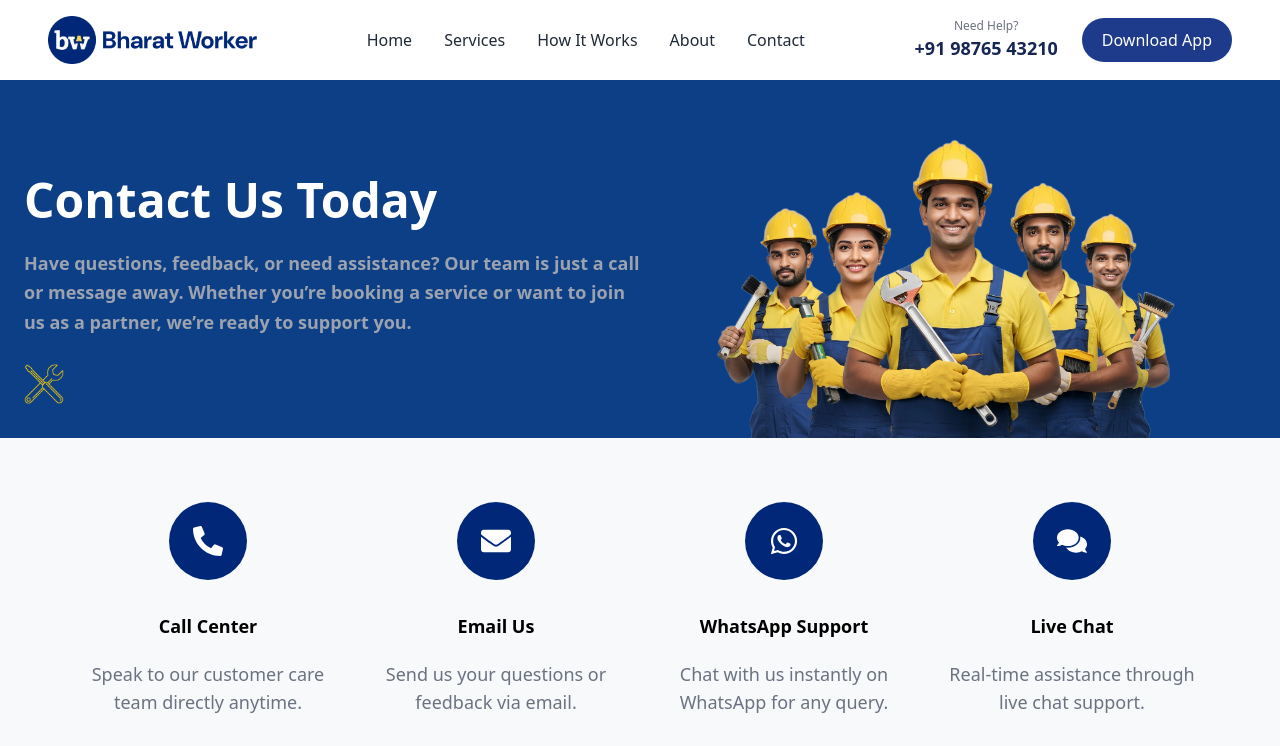
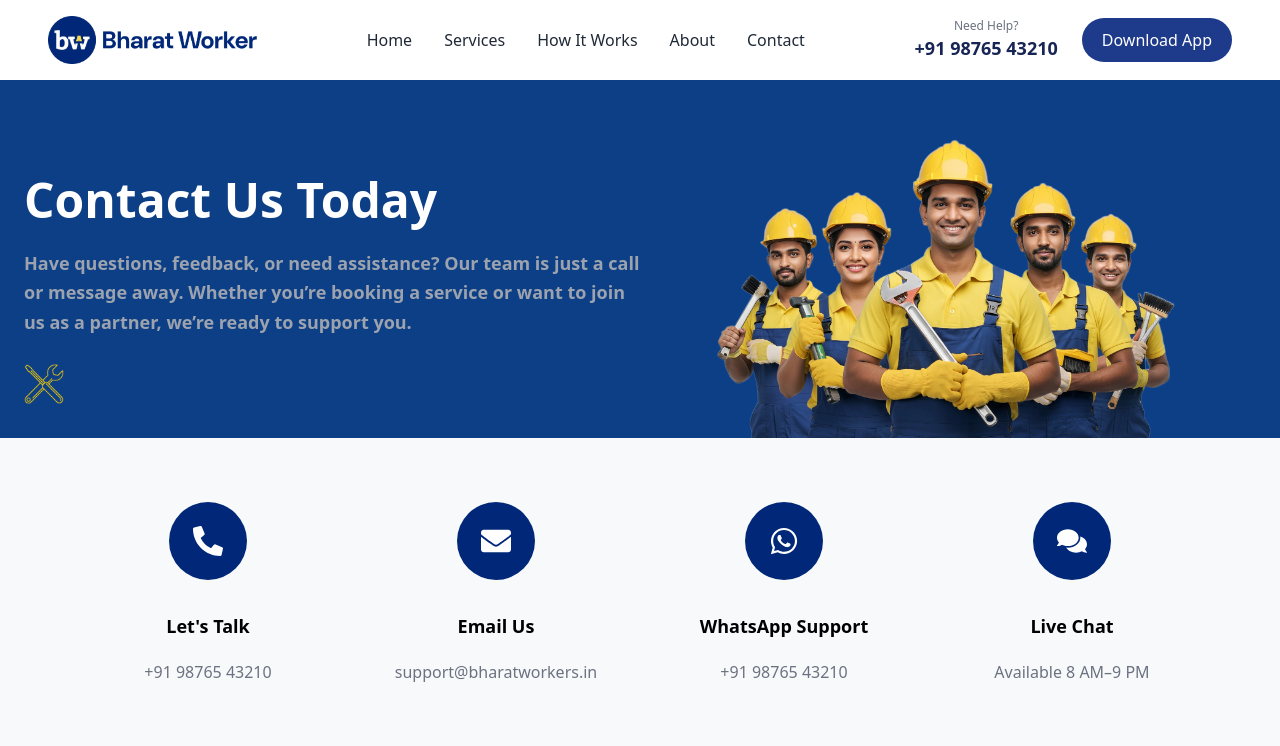
Before and after one commit to adityasinghchouhan1/BharatWorkerweb, a React (Vite) app: page /Contact in a window 1280 px wide. Shown: the top 746 px of the page. Built offline with nearby package versions, Linux system fonts and the light colour scheme.

Commit message:
add trustus compoenet

```diff
--- a/package.json
+++ b/package.json
@@ -13,9 +13,11 @@
     "gsap": "^3.13.0",
     "lucide-react": "^0.536.0",
     "react": "^19.1.0",
+    "react-compare-image": "^3.5.7",
     "react-countup": "^6.5.3",
     "react-dom": "^19.1.0",
     "react-icons": "^5.5.0",
+    "react-intersection-observer": "^9.16.0",
     "react-router-dom": "^7.7.1",
     "react-slick": "^0.30.3",
     "slick-carousel": "^1.8.1"
--- a/src/Components/Counters.jsx
+++ b/src/Components/Counters.jsx
@@ -1,26 +1,39 @@
-import React from 'react';
-import CountUp from 'react-countup';
+import React from 'react'
+import CountUp from 'react-countup'
+import { useInView } from 'react-intersection-observer'
 
 const stats = [
   { label: 'Skilled Workers Registered', value: 12500 },
   { label: 'Jobs Completed', value: 28000 },
   { label: 'Cities Covered', value: 50 },
   { label: 'Trusted Employers', value: 1200 },
-];
+]
 
-const Counters = () => (
-  <div className="flex flex-wrap justify-center gap-48 px-4 py-10 mx-20 rounded-xl bg-yellow-300">
+const Counters = () => {
+  const { ref, inView } = useInView({ triggerOnce: true })
+
+  return (
+    <div
+      ref={ref}
+      className="flex flex-wrap sm:flex-row flex-col justify-center gap-16 px-4 py-14 mx-4 md:mx-20 rounded-xl bg-yellow-400"
+    >
       {stats.map((item) => (
         <div key={item.label} className="text-center">
           <div className="text-4xl font-bold text-gray-900 mb-2">
-          <CountUp end={item.value} duration={2} separator="" />+
+            {inView ? (
+              <CountUp end={item.value} duration={2} separator="," />
+            ) : (
+              0
+            )}
+            +
           </div>
-        <div className="text-sm font-normal text-gray-800 max-w-[200px] mx-auto">
+          <div className="text-sm font-normal text-gray-500 max-w-[200px] mx-auto">
             {item.label}
           </div>
         </div>
       ))}
     </div>
-);
+  )
+}
 
-export default Counters;
+export default Counters
--- /dev/null
+++ b/src/Components/TrustUs.jsx
@@ -0,0 +1,82 @@
+import React from 'react'
+import img1a from '../../public/before-after/1a.jpg'
+import img1b from '../../public/before-after/1b.jpg'
+import CompareImage from 'react-compare-image'
+import { FaCheck } from 'react-icons/fa'
+
+const trustPoints = [
+  {
+    title: 'Skilled & Verified Workers',
+    description:
+      'Every worker is background-checked, trained, and certified for quality service.',
+  },
+  {
+    title: 'Customized Workforce Solutions',
+    description:
+      'We match the right worker to your exact job requirement — from cleaning to repairs.',
+  },
+  {
+    title: 'Safe & Reliable Services',
+    description:
+      'We follow safety protocols and ensure dependable service every time.',
+  },
+  {
+    title: 'On-Time & Professional',
+    description:
+      'Our workers value your time — expect punctuality, discipline, and professionalism.',
+  },
+  {
+    title: 'Transparent & Fair Pricing',
+    description: 'No hidden charges. Clear pricing that fits your budget.',
+  },
+  {
+    title: 'Your Satisfaction, Our Commitment',
+    description:
+      'We’re with you every step of the way — from booking to job completion.',
+  },
+]
+
+const TrustUs = () => {
+  return (
+    <div className="bg-[#0c4193] text-white py-20 px-4 md:px-20 flex flex-col md:flex-row items-center gap-10">
+      {/* Left Section */}
+      <div className="flex-1">
+        <button className="bg-gray-50/10 text-white text-xs px-4 py-1 rounded-full mb-4 font-medium">
+          WHY CHOOSE BHARAT WORKERS
+        </button>
+        <h2 className="text-3xl md:text-4xl font-bold mb-8">
+          Top Six Reasons to Trust Us
+        </h2>
+        <ul className="space-y-6">
+          {trustPoints.map((point, index) => (
+            <li key={index} className="flex items-start gap-3">
+              <FaCheck className="text-yellow-400 mt-1" />
+              <div>
+                <p className="font-semibold">{point.title}</p>
+                <p className="text-sm text-gray-100">{point.description}</p>
+              </div>
+            </li>
+          ))}
+        </ul>
+      </div>
+
+      {/* Right Section */}
+      {/* Right Section */}
+      <div className="flex-1 w-full max-w-md md:max-w-lg">
+        <div className="rounded-lg overflow-hidden">
+          <CompareImage
+            leftImage={img1a}
+            rightImage={img1b}
+            leftImageLabel="After"
+            rightImageLabel="Before"
+            sliderLineColor="#fff"
+            sliderPositionPercentage={0.5}
+            handleSize={40}
+          />
+        </div>
+      </div>
+    </div>
+  )
+}
+
+export default TrustUs
--- a/src/Pages/Contact.jsx
+++ b/src/Pages/Contact.jsx
@@ -10,24 +10,24 @@ import ContectUsForm from '../Components/ContectUsForm'
 const featureItems = [
   {
     icon: <FaPhoneAlt className="text-white text-3xl" />,
-    title: 'Call Center',
-    description: 'Speak to our customer care team directly anytime.',
+    title: "Let's Talk",
+    description: '+91 98765 43210',
   },
   {
     icon: <FaEnvelope className="text-white text-3xl" />,
     title: 'Email Us',
-    description: 'Send us your questions or feedback via email.',
+    description: 'support@bharatworkers.in',
   },
   {
     icon: <FaWhatsapp className="text-white text-3xl" />,
     title: 'WhatsApp Support',
-    description: 'Chat with us instantly on WhatsApp for any query.',
+    description: '+91 98765 43210',
   },
 
   {
     icon: <FaComments className="text-white text-3xl" />,
     title: 'Live Chat',
-    description: 'Real-time assistance through live chat support.',
+    description: 'Available 8 AM–9 PM',
   },
 ]
 
@@ -42,7 +42,7 @@ const Contact = () => {
 
       <IconGrid
         items={featureItems}
-        gridClass="grid grid-cols-1 sm:grid-cols-4 gap-8"
+        gridClass="grid grid-cols-1 sm:grid-cols-2 md:grid-cols-4 gap-8"
         iconBgColor="#012878"
         iconWrapperClass="p-6 rounded-full mb-5"
       />
--- a/src/Pages/Home.jsx
+++ b/src/Pages/Home.jsx
@@ -14,6 +14,8 @@ import WeAreIndia from '../Components/WeAreIndia'
 import TestimonialCarousel from '../Components/TestimonialCarousel'
 import Counters from '../Components/Counters'
 import PricingSection from '../Components/PricingSection'
+import TrustUs from '../Components/TrustUs'
+
 const featureItems = [
   {
     icon: icon,
@@ -49,11 +51,12 @@ const Home = () => {
       <IconGrid
         items={featureItems}
         iconBgColor="#012878"
-        gridClass="grid grid-cols-1 sm:grid-cols-4 gap-8"
+        gridClass="grid grid-cols-1 sm:grid-cols-2 md:grid-cols-4 gap-8"
         iconWrapperClass="p-6 rounded-lg shadow-lg"
       />
       <Counters />
       <WeAreIndia />
+      <TrustUs />
       <PricingSection />
       <TestimonialCarousel />
       <BookRepair />
--- a/src/Pages/Howitworks.jsx
+++ b/src/Pages/Howitworks.jsx
@@ -50,7 +50,7 @@ const Howitworks = () => {
       <IconGrid
         items={featureItems}
         iconBgColor="#012878"
-        gridClass="grid grid-cols-1 sm:grid-cols-5 gap-8"
+        gridClass="grid grid-cols-1 sm:grid-cols-3 md:grid-cols-5 gap-8"
         iconWrapperClass="p-6 rounded-lg mb-5"
       />
 
--- a/src/Pages/Services.jsx
+++ b/src/Pages/Services.jsx
@@ -11,7 +11,9 @@ const Services = () => {
         description="Whether it's for a quick fix or a complete service solution, Bharat Workers ensures every job is done with professionalism and care."
         image={wrapperimg}
       />
-      <ServiceCards />
+      <div className="mt-10">
+        <ServiceCards />
+      </div>
     </div>
   )
 }
--- a/src/UI/Iconsection.jsx
+++ b/src/UI/Iconsection.jsx
@@ -56,7 +56,7 @@ const IconGrid = ({
               )}
             </div>
             <h3 className="font-semibold text-lg mt-3">{item.title}</h3>
-            <p className="text-gray-500 text-lg mt-5 text-center">
+            <p className="text-gray-500 text-base mt-5 text-center">
               {item.description}
             </p>
           </div>
```
Also changed, not shown: 1 other file (tests, documents, lock files or other folders). Lines whose indentation alone changed are shown as unchanged.
